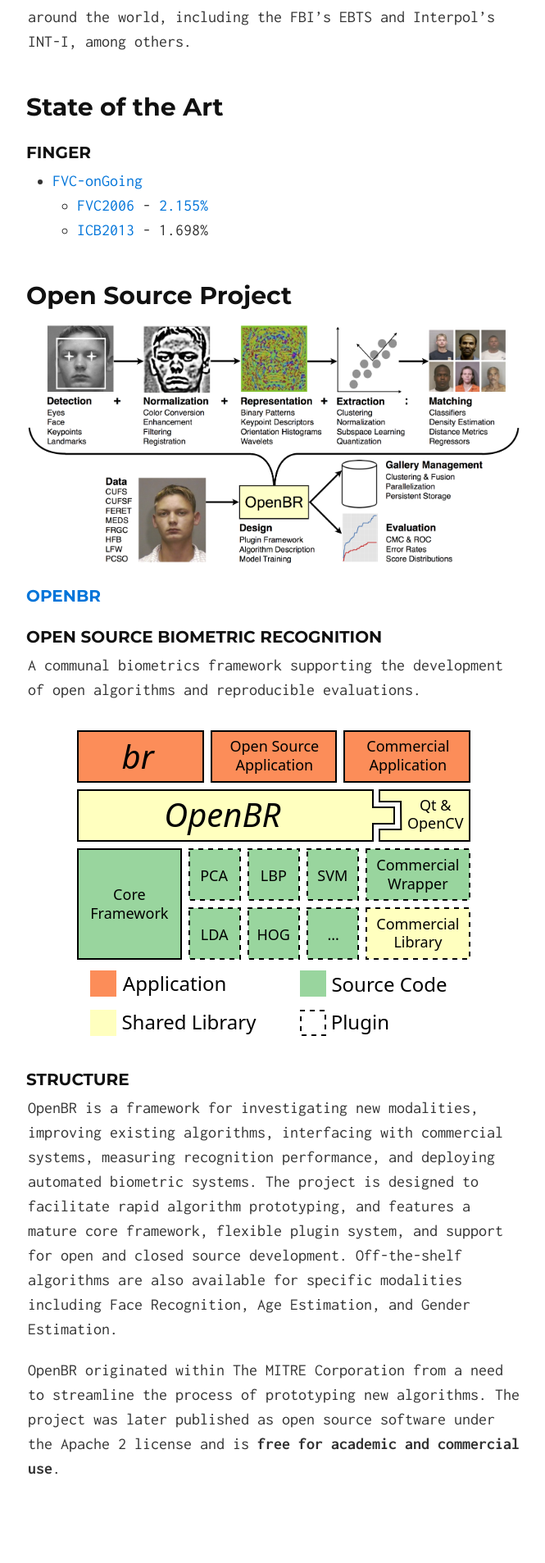
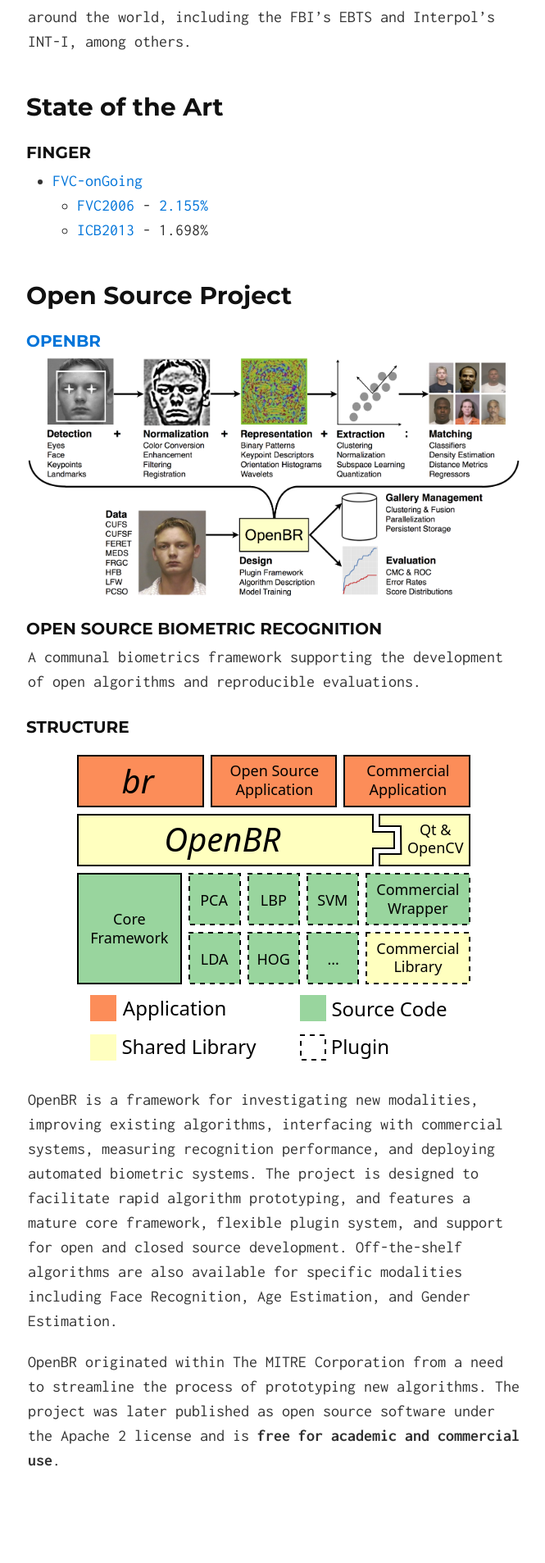
Before and after one commit to quxiaofeng/securitybiometrics, a Jekyll site: the page built from index.html, in a window 1280 px wide. Shown: the part 1394-3301 px from the top of the page at 82% size, without its empty margins (306-971 px from the left). Built offline with Jekyll 4.4.1, drawn with Linux system fonts in a browser that asks for light colours; Markdown is read by kramdown in place of the engine named in the settings.

Commit message:
Updated
Signed-off-by: Xiaofeng QU <xiaofeng.qu.hk@ieee.org>

```diff
--- a/_includes/index.md
+++ b/_includes/index.md
@@ -44,17 +44,17 @@ State of the Art
 Open Source Project
 --------------------------------
 
+### [OpenBR](http://openbiometrics.org/)
+
 ![](/images/openbr.png)
-
-### [OpenBR](http://openbiometrics.org/)
 
 #### Open Source Biometric Recognition
 
 A communal biometrics framework supporting the development of open algorithms and reproducible evaluations.
 
+### Structure
+
 ![](/images/openbr-structure.svg)
-
-### Structure
 
 OpenBR  is a framework for investigating new modalities, improving existing algorithms, interfacing with commercial systems, measuring recognition performance, and deploying automated biometric systems. The project is designed to facilitate rapid algorithm prototyping, and features a mature core framework, flexible plugin system, and support for open and closed source development. Off-the-shelf algorithms are also available for specific modalities including Face Recognition, Age Estimation, and Gender Estimation.
 
```
